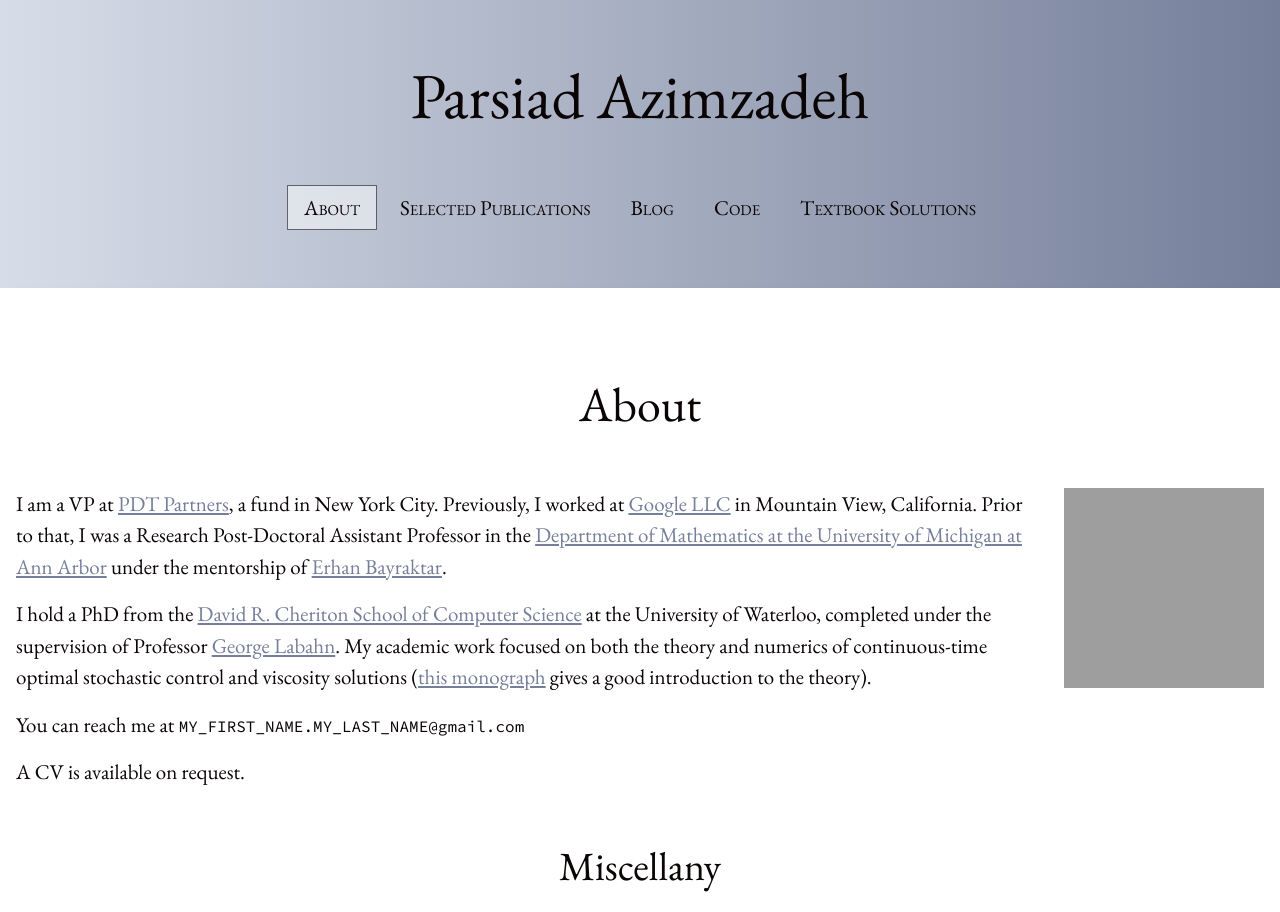
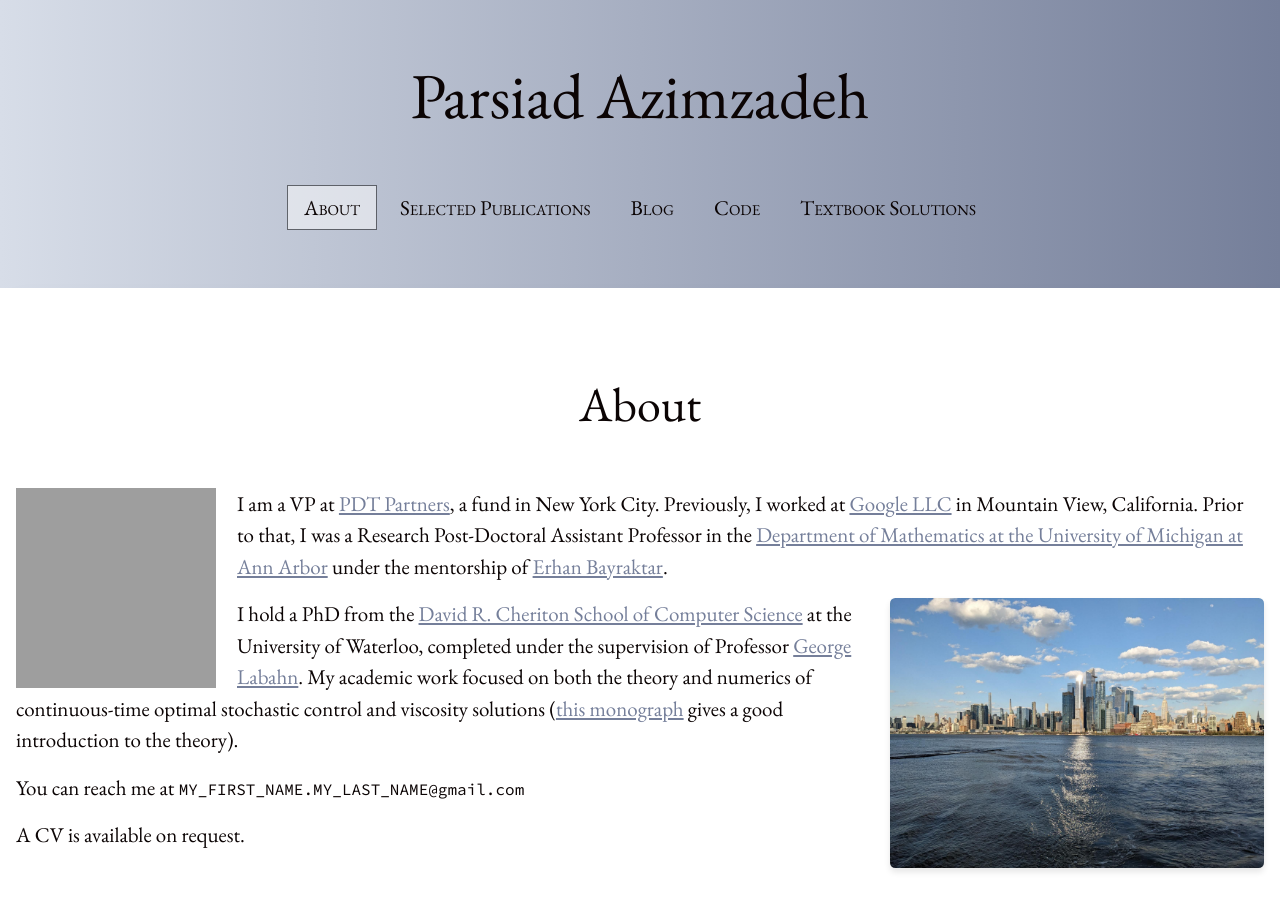
Before and after one commit to parsiad/parsiad.github.io, a Jekyll site: the page built from index.md, in a window 1280 px wide. Shown: the top 912 px of the page. Built offline with Jekyll 4.4.1, drawn with Linux system fonts in a browser that asks for light colours; our own code applies the rules of GitHub Pages for plain Markdown files; grey boxes are pictures that could not be loaded.

Commit message:
Add image of NYC

```diff
--- a/assets/css/main.scss
+++ b/assets/css/main.scss
@@ -128,9 +128,18 @@ ul {
 }
 
 #avatar {
+  float: left;
+  margin: 0 1em 0 0;
+  max-width: 200px;
+  width: 30%;
+}
+
+#nyc {
+  border-radius: 0.25em;
+  box-shadow: 0 4px 6px rgba(0, 0, 0, 0.1);
   float: right;
   margin: 0 0 0 1em;
-  max-width: 200px;
+  max-width: 400px;
   width: 30%;
 }
 
--- a/index.md
+++ b/index.md
@@ -11,6 +11,8 @@ title: About
 I am a VP at [PDT Partners](https://pdtpartners.com), a fund in New York City.
 Previously, I worked at [Google LLC](http://google.com) in Mountain View, California.
 Prior to that, I was a Research Post-Doctoral Assistant Professor in the [Department of Mathematics at the University of Michigan at Ann Arbor](https://lsa.umich.edu/math) under the mentorship of [Erhan Bayraktar](https://sites.lsa.umich.edu/erhan/).
+
+<a href="/assets/images/nyc_20240423_192340.jpeg"><img id="nyc" src="/assets/images/nyc_20240423_192340.jpeg"></a>
 
 I hold a PhD from the [David R. Cheriton School of Computer Science](https://cs.uwaterloo.ca/) at the University of Waterloo, completed under the supervision of Professor [George Labahn](https://cs.uwaterloo.ca/~glabahn/).
 My academic work focused on both the theory and numerics of continuous-time optimal stochastic control and viscosity solutions ([this monograph](http://dx.doi.org/10.1007/978-1-4614-4286-8) gives a good introduction to the theory).
```
Also changed, not shown: assets/images/nyc_20240423_192340.jpeg (added).
